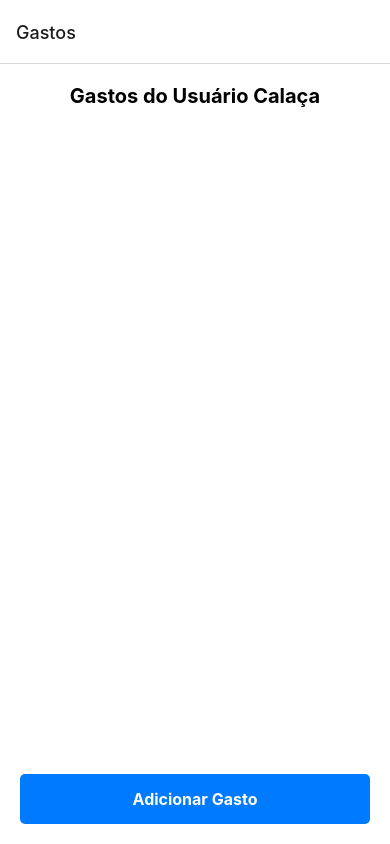
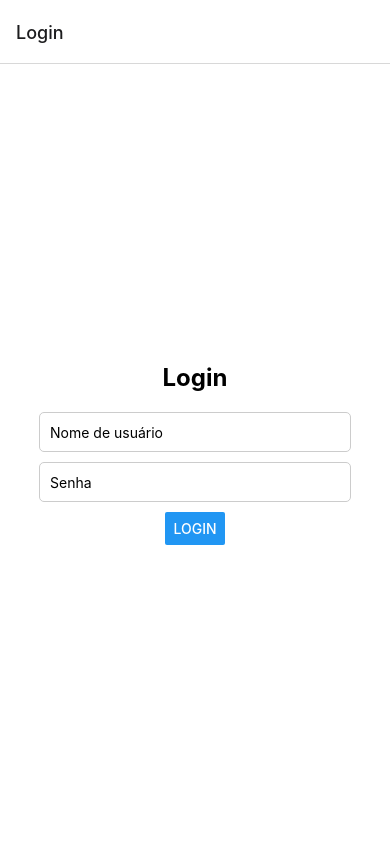
Before and after one commit to matheusCalaca/frontGastoDiario, a React Native app: screen /Login in a window 390 px wide. Built offline with nearby package versions, Linux system fonts and the light colour scheme; no server answers.

Commit message:
criado estrutura de login

```diff
--- a/App.js
+++ b/App.js
@@ -1,23 +1,23 @@
 import { StatusBar } from 'expo-status-bar';
+import React from 'react';
 import { StyleSheet, Text, View } from 'react-native';
-import 'react-native-gesture-handler';
 import { NavigationContainer } from '@react-navigation/native';
 import { createStackNavigator } from '@react-navigation/stack';
 import GastosScreen from './screens/GastosScreen';
 import CriarGastoScreen from './screens/CriarGastoScreen';
-
-
+import LoginScreen from './screens/LoginScreen';
 
 const Stack = createStackNavigator();
-
 
 export default function App() {
   return (
     <NavigationContainer>
-      <Stack.Navigator initialRouteName="Gastos">
+      <Stack.Navigator initialRouteName="Login">
+        <Stack.Screen name="Login" component={LoginScreen} />
         <Stack.Screen name="Gastos" component={GastosScreen} />
         <Stack.Screen name="CriarGasto" component={CriarGastoScreen} />
       </Stack.Navigator>
+
     </NavigationContainer>
   );
 }
--- a/package.json
+++ b/package.json
@@ -13,6 +13,7 @@
     "@fortawesome/fontawesome-svg-core": "^6.5.1",
     "@fortawesome/free-solid-svg-icons": "^6.5.1",
     "@fortawesome/react-native-fontawesome": "^0.3.0",
+    "@react-native-async-storage/async-storage": "^1.23.1",
     "@react-native-community/datetimepicker": "^7.6.1",
     "@react-native-picker/picker": "^2.7.0",
     "@react-navigation/native": "^6.1.17",
@@ -25,6 +26,7 @@
     "react-native": "0.73.6",
     "react-native-gesture-handler": "~2.14.0",
     "react-native-masked-text": "^1.13.0",
+    "react-native-storage": "^1.0.1",
     "react-native-ui-datepicker": "^2.0.2",
     "react-native-web": "^0.19.10"
   },
--- a/screens/GastosScreen.js
+++ b/screens/GastosScreen.js
@@ -4,31 +4,59 @@ import axios from 'axios';
 import { faCalendarAlt, faTags, faMoneyBill } from '@fortawesome/free-solid-svg-icons';
 import { FontAwesomeIcon } from '@fortawesome/react-native-fontawesome';
 import { convertDateBR, parseDate } from '../util/utils';
-
+import StorageUtil from '../util/StorageUtil';
 
 const GastosScreen = ({ navigation }) => {
     const [gastos, setGastos] = useState([]);
-    const [refreshing, setRefreshing] = useState(false); // Estado para controlar se a atualização está em andamento
-    const [loading, setLoading] = useState(true); // Estado para controlar se os dados estão sendo carregados
+    const [refreshing, setRefreshing] = useState(false);
+    const [loading, setLoading] = useState(true);
+    const [accessToken, setAccessToken] = useState(null); // Estado para armazenar o accessToken
+
+    // useEffect(() => {
+    //     fetchGastos();
+    // }, []);
 
     useEffect(() => {
-        fetchGastos();
+        retrivetoken();
     }, []);
 
+    useEffect(() => {
+        if (accessToken) {
+            fetchGastos();
+        }
+    }, [accessToken]);
+
+    const retrivetoken = async () => {
+        const token = await StorageUtil.retrieveItem("accessToken");
+        console.log(token);
+        setAccessToken(token);
+    }
+
     const onRefresh = async () => {
-        setRefreshing(true); // Inicia a animação de atualização
-        await fetchGastos(); // Atualiza os gastos
-        setRefreshing(false); // Encerra a animação de atualização
+        setRefreshing(true);
+        await fetchGastos();
+        setRefreshing(false);
     };
 
     const fetchGastos = async () => {
         try {
-            const response = await axios.get('http://192.168.5.241:8080/gasto/1/3/2024');
+
+            console.log("fetchGastos");
+            console.log(accessToken);
+            if (accessToken == null || accessToken == undefined) {
+                console.log(accessToken);
+                retrivetoken()
+            }
+            const response = await axios.get('http://192.168.5.241:8080/gasto/3/3/2024', {
+                headers: {
+                    Authorization: `Bearer ${accessToken}` // Adiciona o token ao cabeçalho Authorization
+                }
+            });
             setGastos(response.data);
         } catch (error) {
             console.error('Erro ao buscar gastos:', error);
         } finally {
-            setLoading(false); // Marca que o carregamento dos dados foi concluído
+            setLoading(false);
         }
     };
 
@@ -48,7 +76,6 @@ const GastosScreen = ({ navigation }) => {
                 <Text style={styles.itemText}>
                     {convertDateBR(parseDate(item.dataCompra))}
                 </Text>
-
             </View>
             <View style={styles.itemRow}>
                 <FontAwesomeIcon icon={faTags} style={styles.icon} />
@@ -68,7 +95,7 @@ const GastosScreen = ({ navigation }) => {
                     data={gastos}
                     renderItem={renderGastoItem}
                     keyExtractor={(item, index) => index.toString()}
-                    refreshControl={ // Adiciona o RefreshControl à View
+                    refreshControl={
                         <RefreshControl
                             refreshing={refreshing}
                             onRefresh={onRefresh}
@@ -118,11 +145,11 @@ const styles = StyleSheet.create({
         fontWeight: 'bold',
     },
     itemName: {
-        fontSize: 20, // Ajuste o tamanho da fonte conforme necessário
+        fontSize: 20,
         fontWeight: 'bold',
-        color: '#000', // Cor preta escura
-        textAlign: 'center', // Centraliza o texto horizontalmente
-        marginTop: 5, // Adiciona um espaço superior para separar do texto abaixo
+        color: '#000',
+        textAlign: 'center',
+        marginTop: 5,
     },
     itemRow: {
         flexDirection: 'row',
--- /dev/null
+++ b/screens/LoginScreen.js
@@ -0,0 +1,75 @@
+import React, { useState } from 'react';
+import { View, Text, TextInput, Button, StyleSheet, Alert } from 'react-native';
+import axios from 'axios';
+import StorageUtil from '../util/StorageUtil';
+
+
+
+const LoginScreen = ({ navigation }) => {
+    const [username, setUsername] = useState('');
+    const [password, setPassword] = useState('');
+
+    const handleLogin = async () => {
+        try {
+            const response = await axios.post('http://192.168.5.241:8080/login', {
+                username: username,
+                password: password
+            });
+            const accessToken = response.data.accessToken;
+            // Salvar o token de acesso em AsyncStorage ou Context API para uso posterior
+            // Navegar para a próxima tela após o login bem-sucedido
+            StorageUtil.storeItem("accessToken", accessToken)
+            navigation.navigate('Gastos');
+        } catch (error) {
+            Alert.alert('Erro', 'Usuário ou senha inválidos.');
+        }
+    };
+
+    return (
+        <View style={styles.container}>
+            <Text style={styles.title}>Login</Text>
+            <TextInput
+                style={styles.input}
+                placeholder="Nome de usuário"
+                value={username}
+                onChangeText={text => setUsername(text)}
+            />
+            <TextInput
+                style={styles.input}
+                placeholder="Senha"
+                secureTextEntry
+                value={password}
+                onChangeText={text => setPassword(text)}
+            />
+            <Button
+                title="Login"
+                onPress={handleLogin}
+            />
+        </View>
+    );
+};
+
+const styles = StyleSheet.create({
+    container: {
+        flex: 1,
+        justifyContent: 'center',
+        alignItems: 'center',
+        backgroundColor: '#fff',
+    },
+    title: {
+        fontSize: 24,
+        fontWeight: 'bold',
+        marginBottom: 20,
+    },
+    input: {
+        width: '80%',
+        height: 40,
+        borderWidth: 1,
+        borderColor: '#ccc',
+        borderRadius: 5,
+        paddingHorizontal: 10,
+        marginBottom: 10,
+    },
+});
+
+export default LoginScreen;
--- /dev/null
+++ b/util/StorageUtil.js
@@ -0,0 +1,42 @@
+import AsyncStorage from '@react-native-async-storage/async-storage';
+
+class StorageUtil {
+  // Método para armazenar um item no AsyncStorage
+  static async storeItem(key, value) {
+    try {
+      await AsyncStorage.setItem(key,  JSON.stringify(value));
+      console.log(`Item ${key} armazenado com sucesso.`);
+    } catch (error) {
+      console.error(`Erro ao armazenar o item ${key}:`, error);
+    }
+  }
+
+  // Método para recuperar um item do AsyncStorage
+  static async retrieveItem(key) {
+    try {
+      const value = await AsyncStorage.getItem(key);
+      if (value !== null) {
+        console.log(`Item ${key} recuperado com sucesso:`,  JSON.parse(value));
+        return JSON.parse(value);
+      } else {
+        console.log(`Nenhum item encontrado para a chave ${key}.`);
+        return null;
+      }
+    } catch (error) {
+      console.error(`Erro ao recuperar o item ${key}:`, error);
+      return null;
+    }
+  }
+
+  // Método para limpar um item do AsyncStorage
+  static async clearItem(key) {
+    try {
+      await AsyncStorage.removeItem(key);
+      console.log(`Item ${key} removido com sucesso.`);
+    } catch (error) {
+      console.error(`Erro ao limpar o item ${key}:`, error);
+    }
+  }
+}
+
+export default StorageUtil;
```
Also changed, not shown: screens/CriarGastoScreen.js (+36 -9 lines), 1 other file (tests, documents, lock files or other folders).
